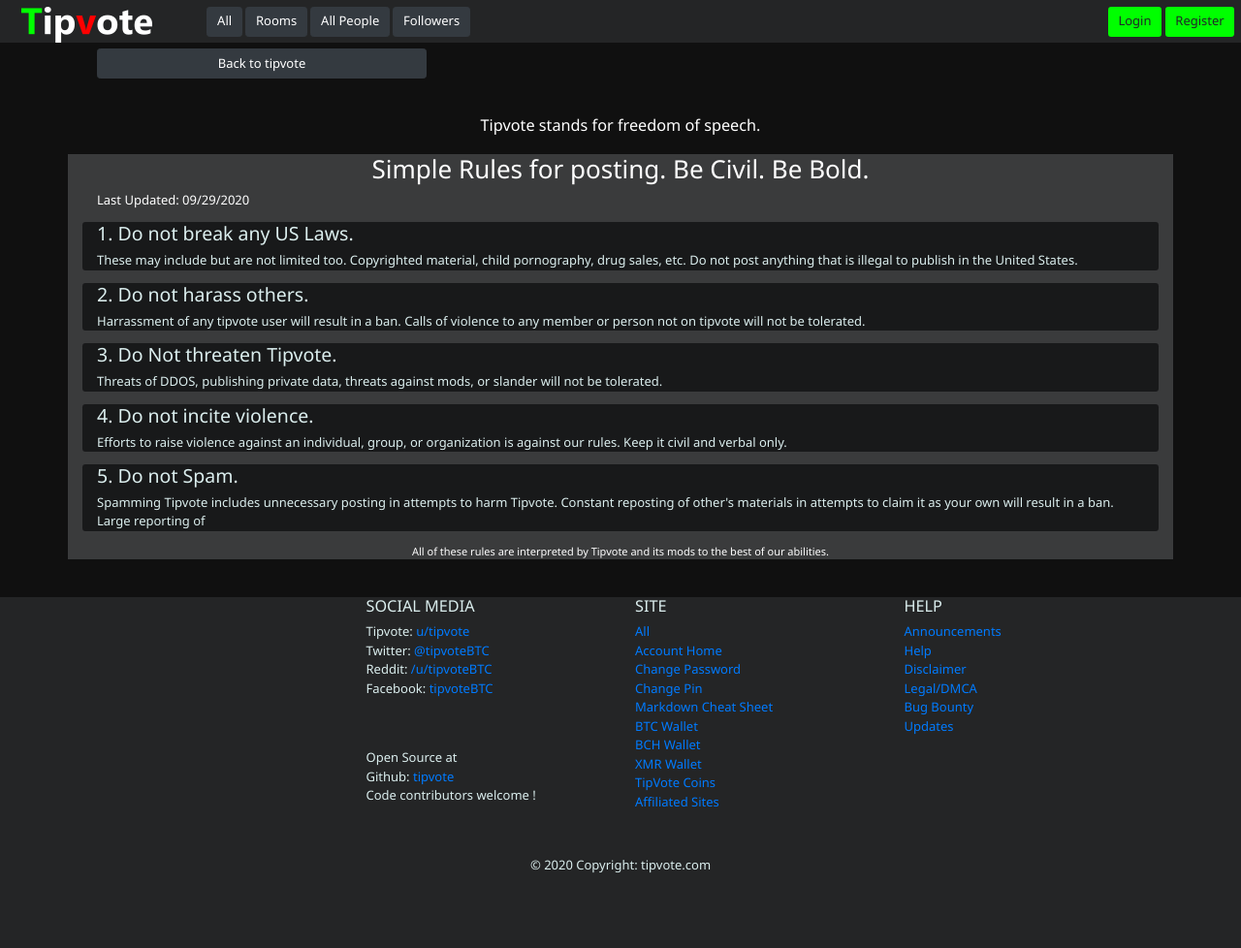
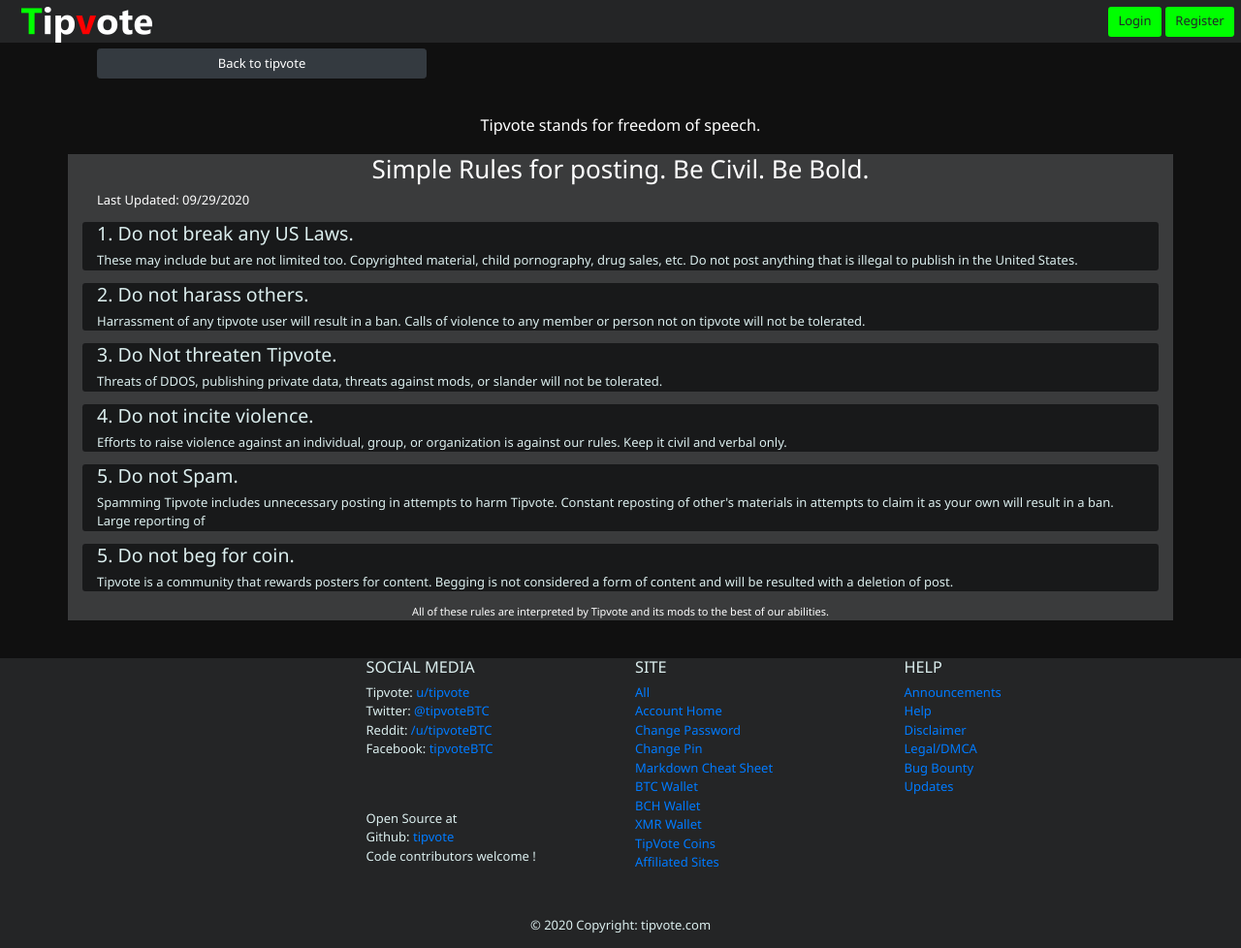
Before and after one commit to tipvote/tipvote_webapp, a Flask app: page /legal/postrules in a window 1280 px wide. Shown: the whole page at 97% size. Before the commit the page ends 901 px from the top, so only its background shows below. Run offline with Flask 2, Linux system fonts and the light colour scheme; parts of the project's set-up code (start-up, migrations or seed data) failed here and were passed over; some libraries are stand-ins or nearby versions.

Commit message:
reorganization of layout buttons headers

```diff
--- a/app/main/views.py
+++ b/app/main/views.py
@@ -285,11 +285,16 @@ def newest():
     now = datetime.utcnow()
     if current_user.is_authenticated:
         # see if user leveled up and has a display to flash
-        seeiflevelup = db.session.query(DisplayCoins).filter(DisplayCoins.user_id == current_user.id).all()
+        seeiflevelup = db.session.query(DisplayCoins)\
+            .filter(DisplayCoins.user_id == current_user.id)\
+            .all()
         if seeiflevelup is not None:
             for levelup in seeiflevelup:
-                flash("You have leveled up to level: " + str(levelup.new_user_level), category='success')
-                flash("Your have recieved 2 new coins", category='success')
+                flash("You have leveled up to level: " +
+                      str(levelup.new_user_level),
+                      category='success')
+                flash("Your have recieved 2 new coins",
+                      category='success')
                 db.session.delete(levelup)
             db.session.commit()
 
@@ -315,6 +320,7 @@ def newest():
                                              SubForums.room_deleted == 0,
                                              SubForums.room_suspended == 0
                                              )
+        usersubforums = usersubforums.order_by((SubForums.id == 31).desc(), SubForums.subcommon_name)
         usersubforums = usersubforums.all()
         guestsubforums = None
 
@@ -352,26 +358,6 @@ def newest():
     else:
         themsgs = 0
 
-    # owned business
-    if current_user.is_authenticated:
-        userbusiness = db.session.query(Business)
-        userbusiness = userbusiness.filter(Business.user_id == current_user.id)
-        userbusinesses = userbusiness.all()
-        userbusinessescount = userbusiness.count()
-    else:
-        userbusinesses = None
-        userbusinessescount = 0
-
-    # business following
-    if current_user.is_authenticated:
-        bizfollowing = db.session.query(BusinessFollowers)
-        bizfollowing = bizfollowing.join(Business, (BusinessFollowers.business_id == Business.id))
-        bizfollowing = bizfollowing.filter(current_user.id == BusinessFollowers.user_id)
-
-        bizfollowing = bizfollowing.all()
-    else:
-        bizfollowing = None
-
     # Trending
     recent_tippers_post = db.session.query(RecentTips)
     recent_tippers_post = recent_tippers_post.order_by(RecentTips.created.desc())
@@ -413,10 +399,6 @@ def newest():
                            muteuserform=muteuserform,
                            mainpostform=mainpostform,
                            # general
-
-                           userbusinesses=userbusinesses,
-                           userbusinessescount=userbusinessescount,
-                           bizfollowing=bizfollowing,
                            thenotes=thenotes,
                            thenotescount=thenotescount,
                            themsgs=themsgs,
--- a/app/templates/layout/headers/_large_header.html
+++ b/app/templates/layout/headers/_large_header.html
@@ -1,31 +1,17 @@
 
 <div class="container-fluid">
     <div class="row pt-2 headercolor ">
-        <div class="col-4 col-sm-4 col-md-3 col-lg-2 " >
+
+        <div class="col-4 col-sm-4 col-md-4 col-lg-4 " >
             <a href="{{ url_for('index') }}">
                 <img class="pl-2" src="{{ url_for('static', filename='images/logo.png')  }}">
             </a>
         </div>
 
-        <div class="col-3 col-sm-5 col-md-5 col-lg-4 col-xl-3 m-0 p-0" style="overflow: visible">
-            <a class="btn btn-dark text-white" href="{{ url_for('index') }}">
-                All
-            </a>
-            <a class=" btn btn-dark text-white" href="{{ url_for('frontpage.frontpage_home') }}">
-                Rooms
-            </a>
-            <a class=" btn btn-dark text-white" href="{{ url_for('people.people_home') }}">
-                All People
-            </a>
-            <a class=" btn btn-dark text-white" href="{{ url_for('followers.followers_home') }}">
-                Followers
-            </a>
-        </div>
+        <div class="col-md-4 col-lg-4 col-xl-4  ">
+            {% if currentbtcprice %}
+                <div class="row pb-0 mb-0  mx-auto d-block text-center h-100">
 
-        {% if currentbtcprice %}
-            <div class="col-lg-3 col-xl-3  d-block d-md-none d-lg-block   justify-content-end m-0">
-                <div class="row justify-content-end">
-                    <p class="justify-content-end">
                         <img src="{{ url_for('static', filename='images/coins/btc/btc_small.png')  }}" width="20px" height="20px">
                         {{ currentbtcprice.price }} &nbsp; | &nbsp;
 
@@ -34,29 +20,16 @@
 
                         <img src="{{ url_for('static', filename='images/coins/bch/bch_small.png')  }}" width="25px" height="20px">
                         {{ currentbchprice.price }}
-                    </p>
+
                 </div>
-            </div>
-        {% else %}
-            <div class="col-lg-3 col-xl-3  d-block d-md-none d-lg-block justify-content-end">
-            </div>
+            {% else %}
+            {% endif %}
+        </div>
 
-        {% endif %}
 
-        <div class="col-md-4 col-lg-3 col-xl-4 " style="display: inline">
+        <div class="col-md-4 col-lg-4 col-xl-4 justify-content-end " style="display: inline">
 
             <div class="row justify-content-end ">
-
-
-
-                {% if current_user.is_authenticated %}
-                    <div class="text-center pr-1">
-                        <a class=" btn btn-dark text-white" href="{{ url_for('profile.main', user_name=current_user.user_name) }}">
-                            {{ current_user.user_name }}
-                        </a>
-                    </div>
-                {% endif %}
-
 
                 {% if current_user.is_authenticated %}
                     <div class="pl-1 pr-1 d-none d-xl-block">
@@ -69,7 +42,6 @@
                                     aria-expanded="false">
                                 Wallets <i class="fab fa-btc pr-2"></i>
                             </button>
-
                             <div class="dropdown-menu dropdown-menu-right bg-dark mt-0 mb-0 pt-0 pb-0 border border-dark"
                                  aria-labelledby="dropdownMenuLink"
                                  style="width: 300px">
--- a/app/templates/layout/headers/_small_header.html
+++ b/app/templates/layout/headers/_small_header.html
@@ -1,38 +1,11 @@
 
 <div class="container-fluid mb-3" >
-    <div class="col-12 ">
-        <a href="{{ url_for('index') }}">
-            <img class="center" src="{{ url_for('static', filename='images/logo2.png')  }}">
-        </a>
-    </div>
-    <div class="row pt-2 pl-0 pr-0 headercolor">
-        <div class="col-12 text-center">
-            <a class="btn btn-dark text-white" href="{{ url_for('index') }}">
-                All
+    <div class="row pt-3 pl-0 pr-0 headercolor">
+        <div class="col-12 mb-2 ">
+            <a href="{{ url_for('index') }}">
+                <img class="mx-auto d-block" src="{{ url_for('static', filename='images/logo.png')  }}">
             </a>
-            <a class=" btn btn-dark text-white" href="{{ url_for('frontpage.frontpage_home') }}">
-                Rooms
-            </a>
-            <a class=" btn btn-dark text-white" href="{{ url_for('people.people_home') }}">
-                People
-            </a>
-            <a class=" btn btn-dark text-white" href="{{ url_for('followers.followers_home') }}">
-                Followers
-            </a>
-            {% if current_user.is_authenticated %}
-                <a href="{{ url_for('profile.main', user_name=current_user.user_name) }}">
-                    <button class="btn btn-dark   text-right">
-                        <b> {{ current_user.user_name }}</b>
-                    </button>
-                </a>
-            {% else %}
-
-            {% endif %}
         </div>
-    </div>
-
-
-    <div class="row pt-3 pl-0 pr-0 headercolor">
         <div class="col-12 text-center">
 
             <a class="btn btn-dark" href="{{ url_for('wallet_btc.home') }}">
--- a/app/templates/layout/layout_3bars_all.html
+++ b/app/templates/layout/layout_3bars_all.html
@@ -29,6 +29,7 @@
             <!-- Middle -->
             <div class="col-sm-12 col-md-10 offset-md-1 offset-lg-0 offset-xl-1 col-lg-6 col-xl-6 mb-5 ">
                 <div style="max-width: 600px; margin: 0 auto;">
+                {% include 'layout/widgets_subs/nav/index_topnav.html' %}
                     {% include "flashbar.html" %}
                     {#{% include 'promote/all/top_all.html' %}#}
                     {% if current_user.is_authenticated %}
@@ -37,7 +38,7 @@
                         {% include 'create/posts/master/_fake_create_post.html' %}
                     {% endif %}
 
-                    {% include 'charity/_tails.html' %}
+
                     {% include 'learn/_coins_learn_main_wall.html' %}
                     {% block content %}
                     {% endblock %}
--- a/app/templates/layout/layout_3bars_followers.html
+++ b/app/templates/layout/layout_3bars_followers.html
@@ -8,8 +8,6 @@
 
     {% from "_formhelper.html" import render_field %}
     {% include 'layout/headers/depositheader.html' %}
-    {% include 'subforums/banner/followers.html' %}
-
 
     <div class="container-fluid mt-3">
         <div class="row " >
@@ -27,7 +25,7 @@
             <!-- Middle -->
             <div class="col-sm-12 col-md-10 offset-md-1 offset-lg-0 offset-xl-1 col-lg-6 col-xl-6 mb-5 min-vh-100">
                 <div style="max-width: 600px; margin: 0 auto">
-                    {% include 'layout/widgets_subs/nav/followers_topnav.html' %}
+                     {% include 'layout/widgets_subs/nav/index_topnav.html' %}
                     {% include "flashbar.html" %}
 
                     {% if current_user.is_authenticated %}
--- a/app/templates/layout/layout_3bars_frontpage.html
+++ b/app/templates/layout/layout_3bars_frontpage.html
@@ -17,7 +17,7 @@
         <div class="row " >
             <!-- Left Side -->
             <div class=" col-sm-4 col-md-4 col-lg-3 col-xl-2 d-none d-lg-block main_color">
-                {% include 'layout/profile/main_profile.html' %}
+                {% include 'layout/widgets_subs/nav/main_nav.html' %}
                 {% include 'layout/widgets/_wallets.html' %}
                 {% if current_user.is_authenticated %}
 
@@ -32,7 +32,7 @@
             <div class="col-sm-12 col-md-10 offset-md-1 offset-lg-0 offset-xl-1 col-lg-6 col-xl-6 mb-5  ">
                 <div style="max-width: 600px; margin: 0 auto">
                     {% include "flashbar.html" %}
-                    {% include 'layout/widgets_subs/nav/frontpage_topnav.html' %}
+                     {% include 'layout/widgets_subs/nav/index_topnav.html' %}
 
                     {% if current_user.is_authenticated %}
 
--- a/app/templates/layout/layout_3bars_people.html
+++ b/app/templates/layout/layout_3bars_people.html
@@ -28,7 +28,7 @@
             <!-- Middle -->
     <div class="col-sm-12 col-md-10 offset-md-1 offset-lg-0 offset-xl-1 col-lg-6 col-xl-6 mb-5 ">
                 <div style="max-width: 600px; margin: 0 auto">
-                    {% include 'layout/widgets_subs/nav/people_topnav.html' %}
+                     {% include 'layout/widgets_subs/nav/index_topnav.html' %}
                     {% include "flashbar.html" %}
 
                     {% if current_user.is_authenticated %}
--- a/app/templates/layout/layout_3bars_sub.html
+++ b/app/templates/layout/layout_3bars_sub.html
@@ -34,7 +34,7 @@
             <!-- Middle -->
             <div class="col-sm-12 col-md-10 offset-md-1 offset-lg-0 offset-xl-1 col-lg-6 col-xl-6 mb-5 ">
                 <div style="max-width: 600px; margin: 0 auto">
-                    {% include 'layout/widgets_subs/nav/sub_topnav.html' %}
+                    {% include 'layout/widgets_subs/nav/index_topnav.html' %}
                     {% include "flashbar.html" %}
 
                     {% if current_user.is_authenticated %}
--- a/app/templates/layout/widgets/_rules_for_posts.html
+++ b/app/templates/layout/widgets/_rules_for_posts.html
@@ -13,6 +13,7 @@
                 3. Do not threaten Tipvote.<br>
                 4. Do not incite violence.<br>
                 5. Do not spam.<br>
+                5. Do not beg for coin.<br>
             </p>
         </div>
 
--- a/app/templates/layout/widgets_subs/nav/sub_topnav.html
+++ b/app/templates/layout/widgets_subs/nav/sub_topnav.html
@@ -6,6 +6,7 @@
             <a class="nav-link"  href="{{ url_for('subforum.sub', subname=subname) }}">Popular</a>
         {% endif %}
     </li>
+
     <li class="nav-item">
         {% if navlink == 2 %}
             <a class="nav-link btn-tipvote-up text-dark" href="{{ url_for('subforum.sub_newest', subname=subname) }}">New</a>
@@ -13,6 +14,7 @@
             <a class="nav-link" href="{{ url_for('subforum.sub_newest', subname=subname) }}">New</a>
         {% endif %}
     </li>
+
     <li class="nav-item">
         {% if navlink == 3 %}
             <a class="nav-link btn-tipvote-up text-dark" href="{{ url_for('subforum.sub_active', subname=subname) }}">Active</a>
--- a/app/templates/legal/post_rules.html
+++ b/app/templates/legal/post_rules.html
@@ -63,6 +63,13 @@
                         will result in a ban.  Large reporting of
 
                 </div>
+                <div class="col-12 mb-3 second_color rounded">
+                    <h4>5. Do not beg for coin. </h4>
+
+                        Tipvote is a community that rewards posters for content.  Begging is not considered a form of
+                        content and will be resulted with a deletion of post.
+
+                </div>
                 <div class="col-12 text-center">
                     <div style="font-size: 11px">
                         All of these rules are interpreted by Tipvote and its mods to the best of our abilities.
```
Also changed, not shown: app/followers/views.py (+31 -38 lines), app/templates/layout/widgets_subs/nav/index_topnav.html (+4 -12 lines), app/templates/layout/widgets_subs/nav/main_nav.html (added, +31 -0 lines).
